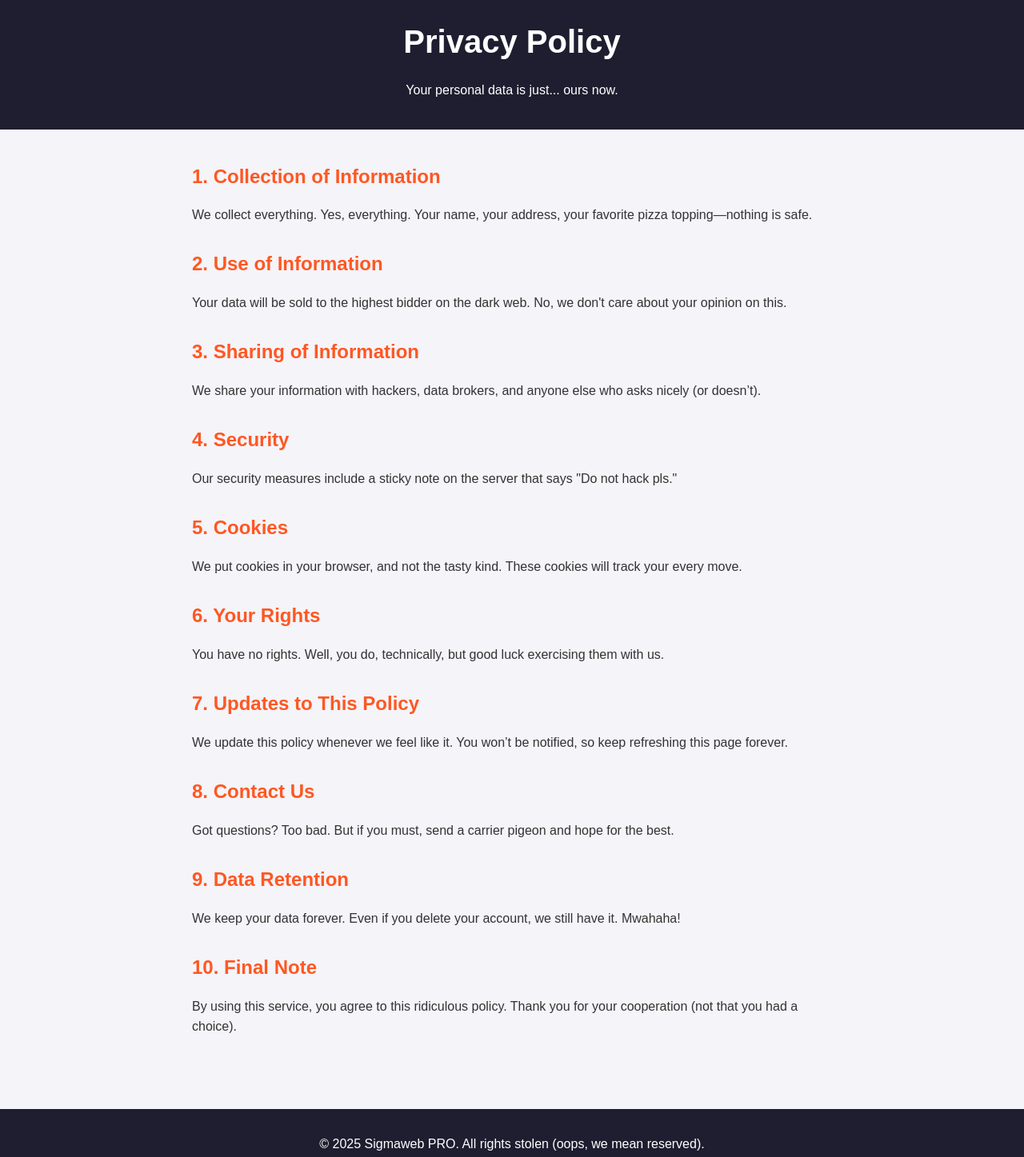
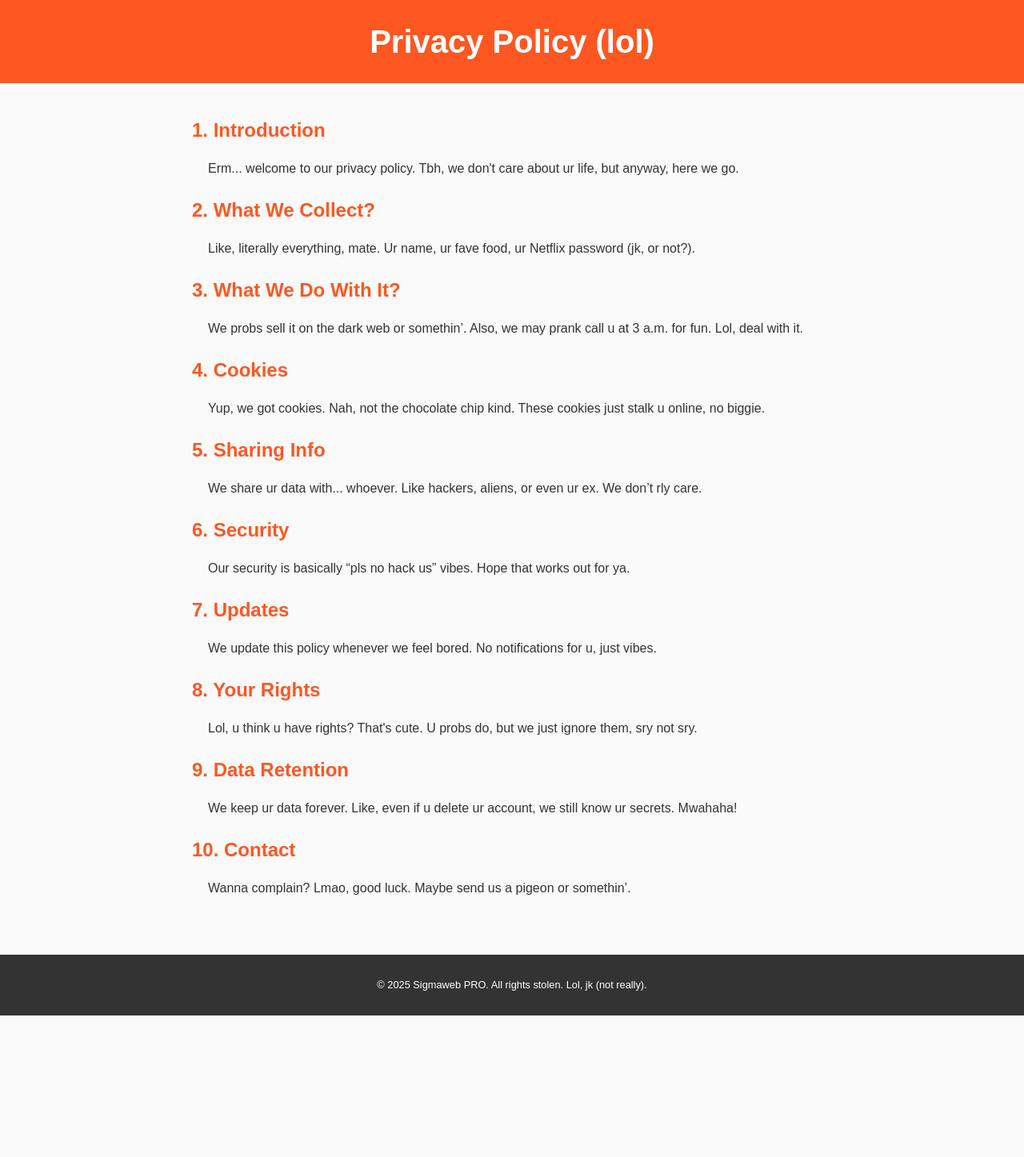
Before and after one commit to Good-player/sigmaweb-pro, a plain HTML site: page pp.html in a window 1280 px wide. Shown: the whole page at 80% size. After the commit the page ends 1270 px from the top, so only its background shows below. Drawn offline with Linux system fonts and the light colour scheme.

Commit message:
Update pp.html

```diff
--- a/pp.html
+++ b/pp.html
@@ -7,23 +7,23 @@
   <style>
     body {
       font-family: Arial, sans-serif;
+      background-color: #fafafa;
+      color: #333;
       line-height: 1.6;
       margin: 0;
       padding: 0;
-      background-color: #f4f4f9;
-      color: #333;
     }
 
     header {
-      background: #1e1e30;
+      background-color: #ff5722;
       color: #fff;
-      padding: 20px;
       text-align: center;
+      padding: 20px 0;
     }
 
     header h1 {
       margin: 0;
-      font-size: 2.5em;
+      font-size: 2.5rem;
     }
 
     main {
@@ -33,87 +33,93 @@
     }
 
     section {
-      margin-bottom: 30px;
+      margin-bottom: 20px;
     }
 
     section h2 {
+      font-size: 1.5rem;
+      color: #ff5722;
       margin-bottom: 10px;
-      color: #ff5722;
     }
 
     section p {
-      margin-bottom: 15px;
+      font-size: 1rem;
+      margin-bottom: 10px;
+      text-indent: 20px;
     }
 
     footer {
       text-align: center;
       padding: 15px;
-      background: #1e1e30;
+      background-color: #333;
       color: #fff;
-      margin-top: 40px;
+      margin-top: 30px;
+    }
+
+    footer p {
+      font-size: 0.8rem;
     }
   </style>
 </head>
 <body>
   <header>
-    <h1>Privacy Policy</h1>
-    <p>Your personal data is just... ours now.</p>
+    <h1>Privacy Policy (lol)</h1>
   </header>
 
   <main>
     <section>
-      <h2>1. Collection of Information</h2>
-      <p>We collect everything. Yes, everything. Your name, your address, your favorite pizza topping—nothing is safe.</p>
+      <h2>1. Introduction</h2>
+      <p>Erm... welcome to our privacy policy. Tbh, we don't care about ur life, but anyway, here we go.</p>
     </section>
 
     <section>
-      <h2>2. Use of Information</h2>
-      <p>Your data will be sold to the highest bidder on the dark web. No, we don't care about your opinion on this.</p>
+      <h2>2. What We Collect?</h2>
+      <p>Like, literally everything, mate. Ur name, ur fave food, ur Netflix password (jk, or not?).</p>
     </section>
 
     <section>
-      <h2>3. Sharing of Information</h2>
-      <p>We share your information with hackers, data brokers, and anyone else who asks nicely (or doesn’t).</p>
+      <h2>3. What We Do With It?</h2>
+      <p>We probs sell it on the dark web or somethin’. Also, we may prank call u at 3 a.m. for fun. Lol, deal with it.</p>
     </section>
 
     <section>
-      <h2>4. Security</h2>
-      <p>Our security measures include a sticky note on the server that says "Do not hack pls."</p>
+      <h2>4. Cookies</h2>
+      <p>Yup, we got cookies. Nah, not the chocolate chip kind. These cookies just stalk u online, no biggie.</p>
     </section>
 
     <section>
-      <h2>5. Cookies</h2>
-      <p>We put cookies in your browser, and not the tasty kind. These cookies will track your every move.</p>
+      <h2>5. Sharing Info</h2>
+      <p>We share ur data with... whoever. Like hackers, aliens, or even ur ex. We don’t rly care.</p>
     </section>
 
     <section>
-      <h2>6. Your Rights</h2>
-      <p>You have no rights. Well, you do, technically, but good luck exercising them with us.</p>
+      <h2>6. Security</h2>
+      <p>Our security is basically “pls no hack us” vibes. Hope that works out for ya.</p>
     </section>
 
     <section>
-      <h2>7. Updates to This Policy</h2>
-      <p>We update this policy whenever we feel like it. You won’t be notified, so keep refreshing this page forever.</p>
+      <h2>7. Updates</h2>
+      <p>We update this policy whenever we feel bored. No notifications for u, just vibes.</p>
     </section>
 
     <section>
-      <h2>8. Contact Us</h2>
-      <p>Got questions? Too bad. But if you must, send a carrier pigeon and hope for the best.</p>
+      <h2>8. Your Rights</h2>
+      <p>Lol, u think u have rights? That's cute. U probs do, but we just ignore them, sry not sry.</p>
     </section>
 
     <section>
       <h2>9. Data Retention</h2>
-      <p>We keep your data forever. Even if you delete your account, we still have it. Mwahaha!</p>
+      <p>We keep ur data forever. Like, even if u delete ur account, we still know ur secrets. Mwahaha!</p>
     </section>
 
     <section>
-      <h2>10. Final Note</h2>
-      <p>By using this service, you agree to this ridiculous policy. Thank you for your cooperation (not that you had a choice).</p>
+      <h2>10. Contact</h2>
+      <p>Wanna complain? Lmao, good luck. Maybe send us a pigeon or somethin’.</p>
     </section>
   </main>
 
   <footer>
-    <p>© 2025 Sigmaweb PRO. All rights stolen (oops, we mean reserved).</p>
+    <p>© 2025 Sigmaweb PRO. All rights stolen. Lol, jk (not really).</p>
   </footer>
 </body>
 </html>
```
